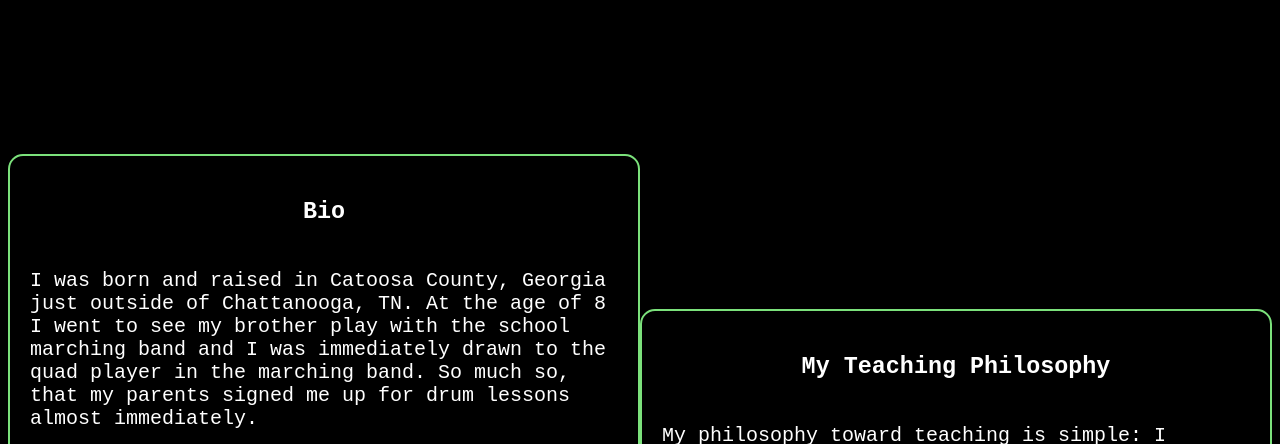
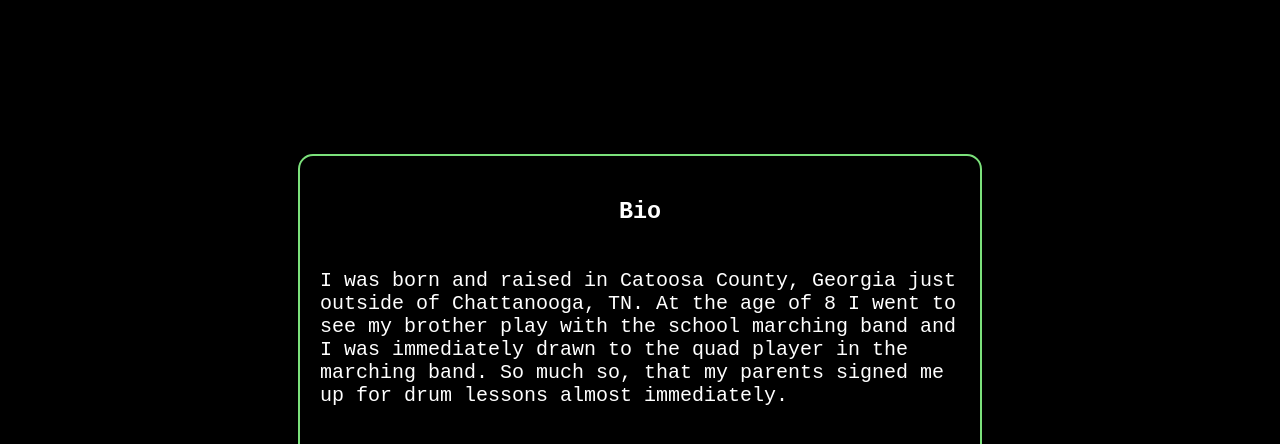
Before and after one commit to blevinspercussion/blevperc-website-alt, a plain HTML site: page about.html in a window 1280 px wide. Shown: the part 278-722 px from the top of the page. Drawn offline with Linux system fonts and the light colour scheme.

Commit message:
Changed to column layout on about.html and studio.html pages

```diff
--- a/about.html
+++ b/about.html
@@ -11,7 +11,7 @@
 <body>
     <mobile-header></mobile-header>
     <abb-header></abb-header>
-    <section class="container">
+    <section class="container col-container">
         <div class="main-content">
             <h3>Bio</h3>
             <p>
--- a/style.css
+++ b/style.css
@@ -219,6 +219,10 @@ a {
         flex-direction: row;
     }
 
+    .col-container {
+        flex-direction: column;
+    }
+
     header {
         width: 100vw;
     }
```
Also changed, not shown: studio.html (+1 -1 lines), 1 other file.
